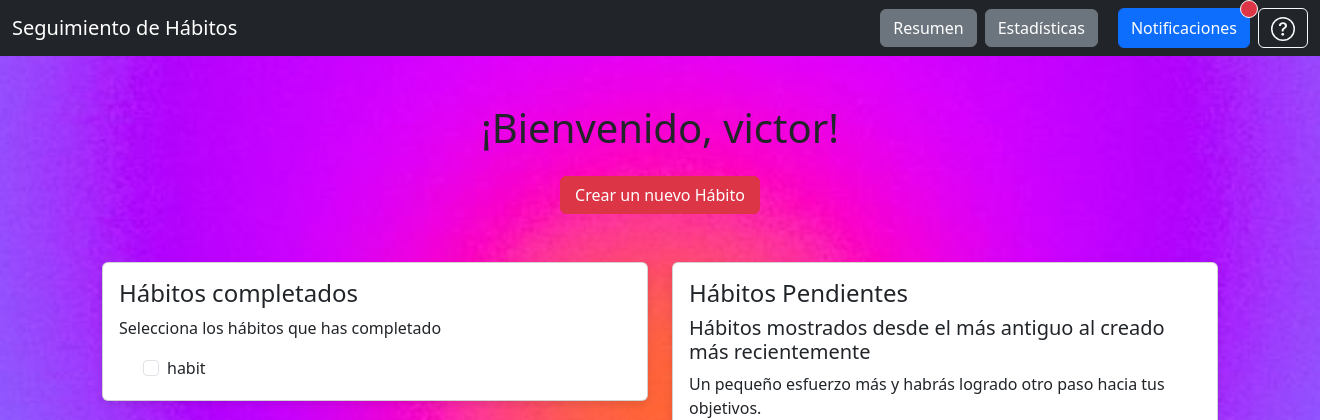
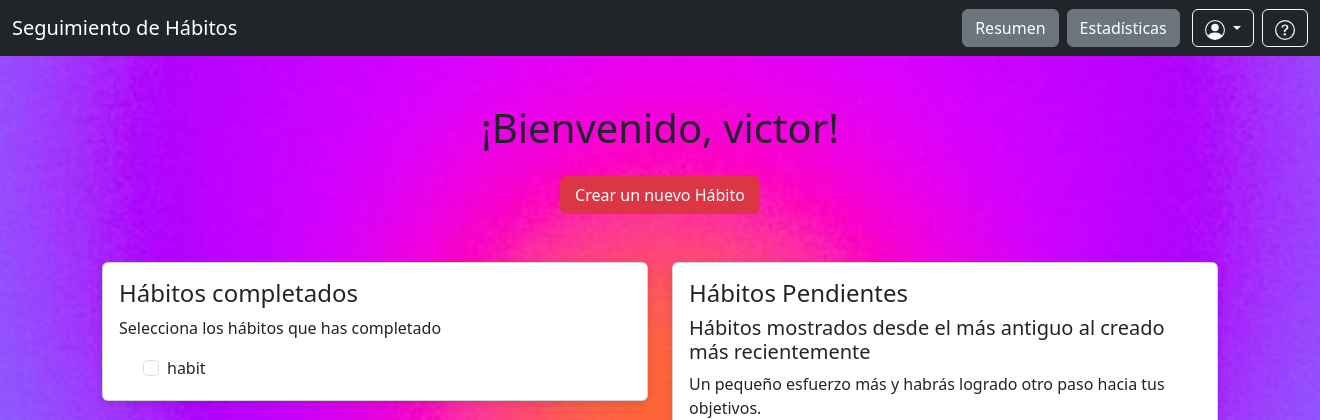
Before and after one commit to vector2202/Streaks, a Django app: page / in a window 1320 px wide; the page is wider, and only the part inside the window is pictured. Shown: the top 420 px of that part. Run offline with Django 4.2, Linux system fonts and the light colour scheme; a user stored in the database is signed in; data comes from the database, SQL or seed files in the repository; data that the repository does not hold is empty; some web fonts are replaced.

Commit message:
Nuevo botón user, dentro de este, están las notificaciones y cerrar sesión (línea 45-77)

```diff
--- a/streaks/templates/resumen/Resumen.html
+++ b/streaks/templates/resumen/Resumen.html
@@ -42,27 +42,50 @@
           </button>
         </div>
 
-        <div class="d-flex ms-2">
-          <!-- Botón de notificaciones con circulito -->
-          <button type="button" class="btn btn-primary position-relative mx-2">
+  <!-- Dropdown de Perfil -->
+  <div class="dropdown ms-2">
+    <button
+      class="btn btn-outline-light dropdown-toggle"
+      type="button"
+      id="perfilDropdown"
+      data-bs-toggle="dropdown"
+      aria-expanded="false"
+    >
+      <svg xmlns="http://www.w3.org/2000/svg" width="20" height="20" fill="currentColor" class="bi bi-person-circle" viewBox="0 0 16 16">
+    <path d="M11 6a3 3 0 1 1-6 0 3 3 0 0 1 6 0"/>
+    <path fill-rule="evenodd" d="M0 8a8 8 0 1 1 16 0A8 8 0 0 1 0 8m8-7a7 7 0 0 0-5.468 11.37C3.242 11.226 4.805 10 8 10s4.757 1.225 5.468 2.37A7 7 0 0 0 8 1"/>
+  </svg>
+    </button>
+    <ul class="dropdown-menu dropdown-menu-end" aria-labelledby="perfilDropdown">
+      <li>
+        <!-- Botón de notificaciones dentro del dropdown -->
+        <button type="button" class="dropdown-item">
           Notificaciones
           <span
-              class="position-absolute top-0 start-100 translate-middle p-2 bg-danger border border-light rounded-circle"
+            class="position-absolute top-0 start-100 translate-middle p-1 bg-danger border border-light rounded-circle"
           >
             <span class="visually-hidden">New alerts</span>
           </span>
         </button>
+      </li>
+      <li><hr class="dropdown-divider" /></li>
+      <li>
+        <!-- Botón de cerrar sesión dentro del dropdown-->
+        <a class="dropdown-item" href="#">Cerrar sesión</a>
+      </li>
+    </ul>
+  </div>
 
           <!-- Botón de ayuda con ícono de pregunta, al darle click, se arroja un modal -->
           <button
-            class="btn btn-outline-light"
+            class="btn btn-outline-light ms-2"
             data-bs-toggle="modal"
             data-bs-target="#helpModal"
           >
             <svg
               xmlns="http://www.w3.org/2000/svg"
-              width="24"
-              height="24"
+              width="20"
+              height="20"
               fill="currentColor"
               class="bi bi-question-circle"
               viewBox="0 0 16 16"
```
Lines whose indentation alone changed are shown as unchanged.
